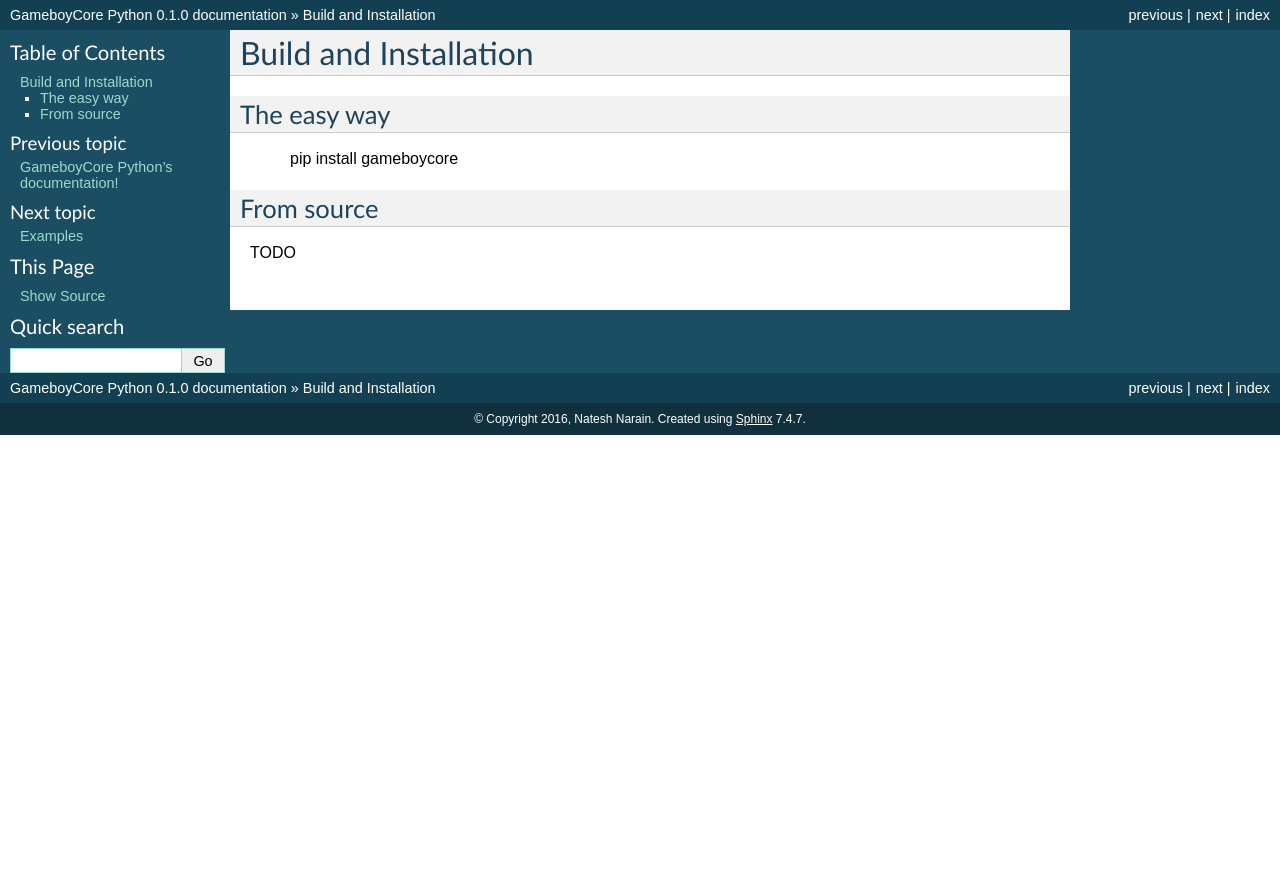
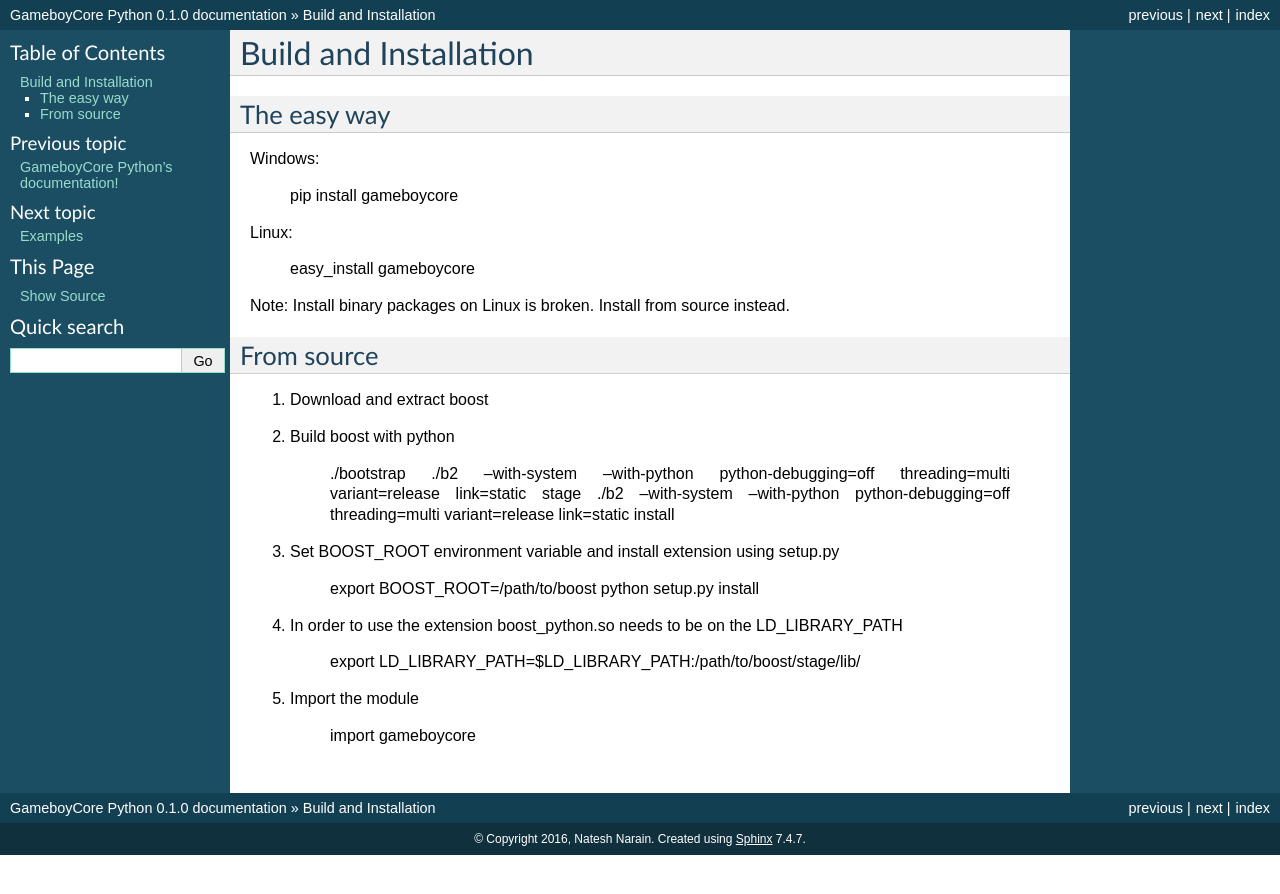
Before and after one commit to nnarain/gameboycore-python, a Sphinx documentation site: the page built from docs/source/installation.rst, in a window 1280 px wide. Shown: the top 894 px of the page. Built offline with Sphinx 7.4.7, drawn with Linux system fonts in a browser that asks for light colours.

Commit message:
build from source instructions

```diff
--- a/README.rst
+++ b/README.rst
@@ -1,7 +1,7 @@
 Gameboy Core Python
 ===================
 
-.. image:: https://travis-ci.org/nnarain/gameboycore-python.svg?branch=linux-build-fixes
+.. image:: https://travis-ci.org/nnarain/gameboycore-python.svg?branch=master
     :target: https://travis-ci.org/nnarain/gameboycore-python
 
 .. image:: https://ci.appveyor.com/api/projects/status/hatnihg8ii76hc27?svg=true
@@ -28,6 +28,8 @@
 
 Linux uses `easy_install` because PyPi does not accept `.whl` files and `pip` cannot install `.egg` files.
 
+See online docs for installation from source instructions.
+
 Supported Python Versions
 -------------------------
 
--- a/docs/source/installation.rst
+++ b/docs/source/installation.rst
@@ -4,9 +4,35 @@
 The easy way
 ------------
 
+Windows:
+
     pip install gameboycore
+
+Linux:
+
+    easy_install gameboycore
+
+Note: Install binary packages on Linux is broken. Install from source instead.
 
 From source
 -----------
 
-TODO
+1. Download and extract boost
+2. Build boost with python
+
+    ./bootstrap
+    ./b2 --with-system --with-python python-debugging=off threading=multi variant=release link=static stage
+    ./b2 --with-system --with-python python-debugging=off threading=multi variant=release link=static install
+
+3. Set BOOST_ROOT environment variable and install extension using setup.py
+
+    export BOOST_ROOT=/path/to/boost
+    python setup.py install
+
+4. In order to use the extension boost_python.so needs to be on the LD_LIBRARY_PATH
+
+    export LD_LIBRARY_PATH=$LD_LIBRARY_PATH:/path/to/boost/stage/lib/
+
+5. Import the module
+
+    import gameboycore
```
